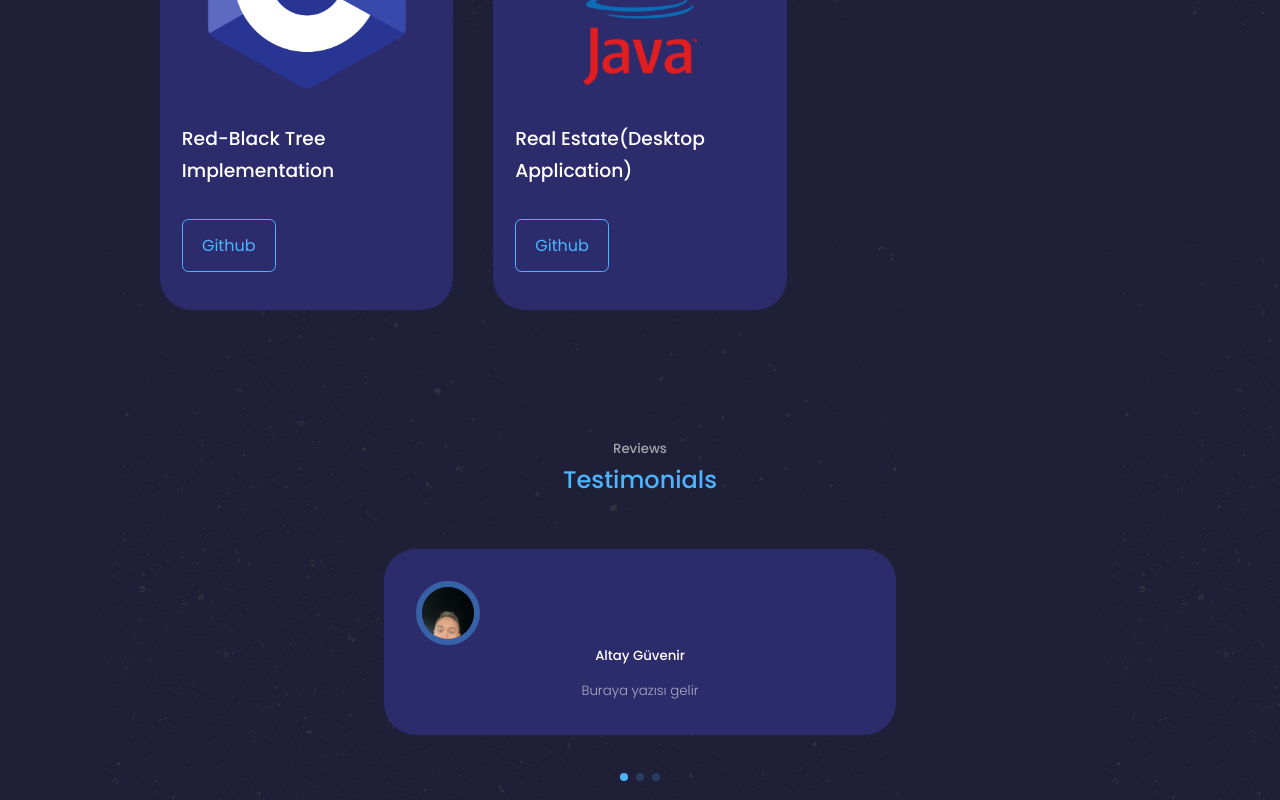
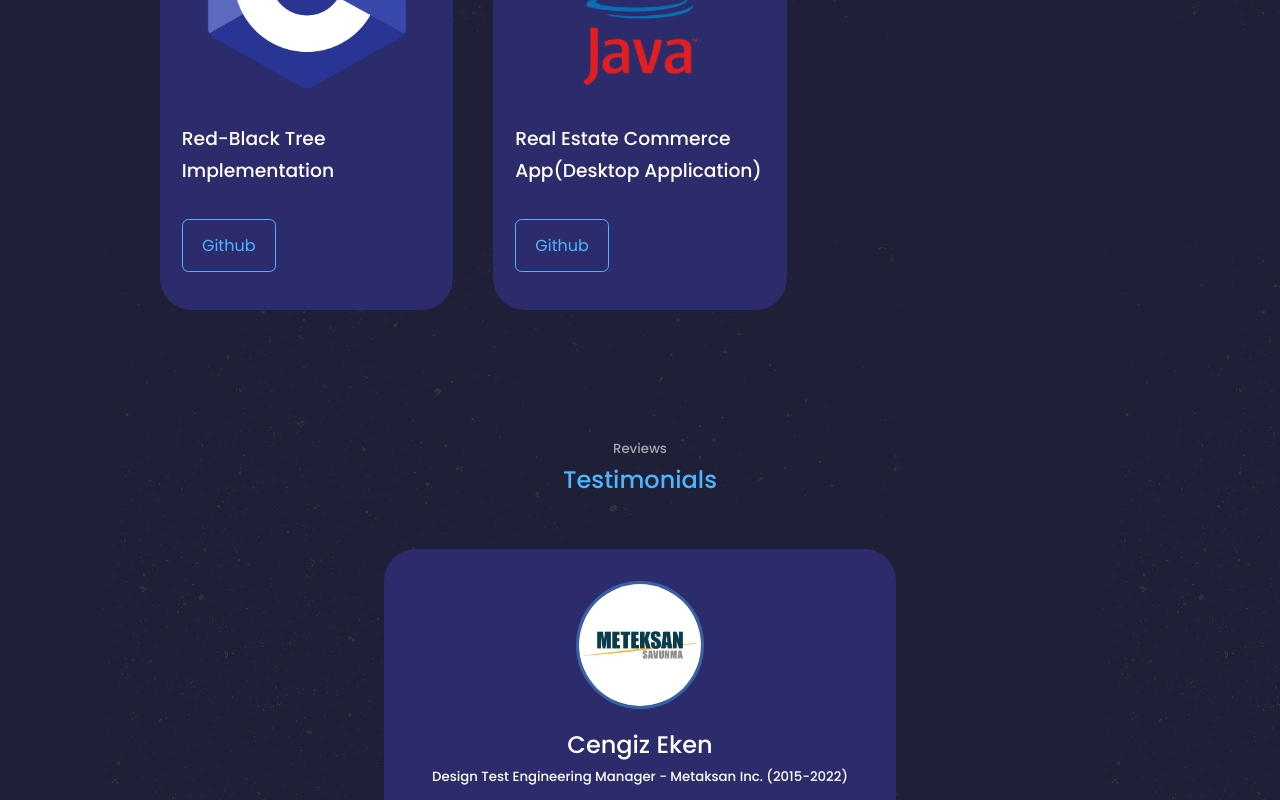
Before and after one commit to dogacankaynak/react-portfolio-website, a React (Create React App) app: page / in a window 1280 px wide. Shown: the part 4860-5660 px from the top of the page. Built offline with nearby package versions, Linux system fonts and the light colour scheme.

Commit message:
Portfolio Edit4

```diff
--- a/src/components/portfolio/Portfolio.jsx
+++ b/src/components/portfolio/Portfolio.jsx
@@ -32,7 +32,7 @@ const data = [
   {
     id: 5,
     image: IMG3,
-    title: 'Real Estate(Desktop Application)',
+    title: 'Real Estate Commerce App(Desktop Application)',
     github: 'https://github.com/dogacankaynak/REMSYS-Java',
   },
 
--- a/src/components/testimonials/Testimonials.jsx
+++ b/src/components/testimonials/Testimonials.jsx
@@ -1,6 +1,7 @@
 import React from 'react'
 import './testimonials.css'
-import AVTR1 from '../../assets/me.png'
+import AVTR1 from '../../assets/meteksanSavunma.jpg'
+import AVTR2 from '../../assets/kamerrodoplu.jpg'
 
 // import Swiper core and required modules
 import {Pagination } from 'swiper';
@@ -15,19 +16,17 @@ import 'swiper/css/pagination';
 const data = [
   {
     avatar: AVTR1,
-    name: 'Altay Güvenir',
-    review: 'Buraya yazısı gelir'
+    name: 'Cengiz Eken',
+    statue: 'Design Test Engineering Manager - Metaksan Inc. (2015-2022)',
+    review: '...He was responsible for the web development process of a test result management system. During his internship period he put a very god effort and was able to succeed to create complete web-site using ASP.NET. As a dedicated engineering candidate, he was able to manage to be strong member of our department by not only doing his tasks but also transferring his experience to us regarding his profession.'
   },
   {
-    avatar: AVTR1,
-    name: 'Meteksan',
-    review: 'Buraya yazısı gelir'
+    avatar: AVTR2,
+    name: 'Kamer Rodoplu',
+    statue: 'Dean of Students (2019-2020)',
+    review: 'Dogacan Kaynak, a senior student at the Department of Computer Engineering, started working in Marketing and Operations Department of Radio Bilkent in Fall 2016 and he was in charge of promotional activities of the radio during the 2018-19 Academic Year...As a dedicated member of the team Doğacan provided valued services to Bilkent Radio, and he acquired important work experience.'
   },
-  {
-    avatar: AVTR1,
-    name: 'Radyo Bilkent',
-    review: 'Buraya yazısı gelir'
-  }
+
 ]
 
 
@@ -44,11 +43,12 @@ const Testimonials = () => {
       slidesPerView={1}
       pagination={{ clickable: true }}>
         {
-          data.map(({avatar, name, review}, index) =>{
+          data.map(({avatar, name, statue, review}, index) =>{
             return(
               <SwiperSlide key = {index} className="testimonial">
                 <div className="client__avatar"><img src={avatar}/></div>
-                <h5 className ='client__name'>{name}</h5>
+                <h2 className ='client__name'>{name}</h2>
+                <h5 className ='client__name'>{statue}</h5>
                 <small className='client__review'>{review}</small>
               </SwiperSlide>
             )
--- a/src/components/testimonials/testimonials.css
+++ b/src/components/testimonials/testimonials.css
@@ -4,12 +4,12 @@
 }
 
 .client__avatar {
-    width: 4rem;
+    width: 8rem;
     aspect-ratio: 1/1;
     overflow: hidden;
-    border-radius: 50%;
-    margin: 0 auto 1 rem;
-    border: 0.4rem solid var(--color-primary-variant);
+    border-radius: 75%;
+    margin: 0 auto 1rem;
+    border: 0.2rem solid var(--color-primary-variant);
 }
 
 .testimonial {
@@ -24,7 +24,7 @@
     color: var(--color-light);
     font-weight: 300;
     display: block;
-    width: 80%;
+    width: 85%;
     margin: 0.8rem auto 0;
 }
 
```
Also changed, not shown: src/assets/kamerrodoplu.jpg (added), src/assets/meteksanSavunma.jpg (added).
